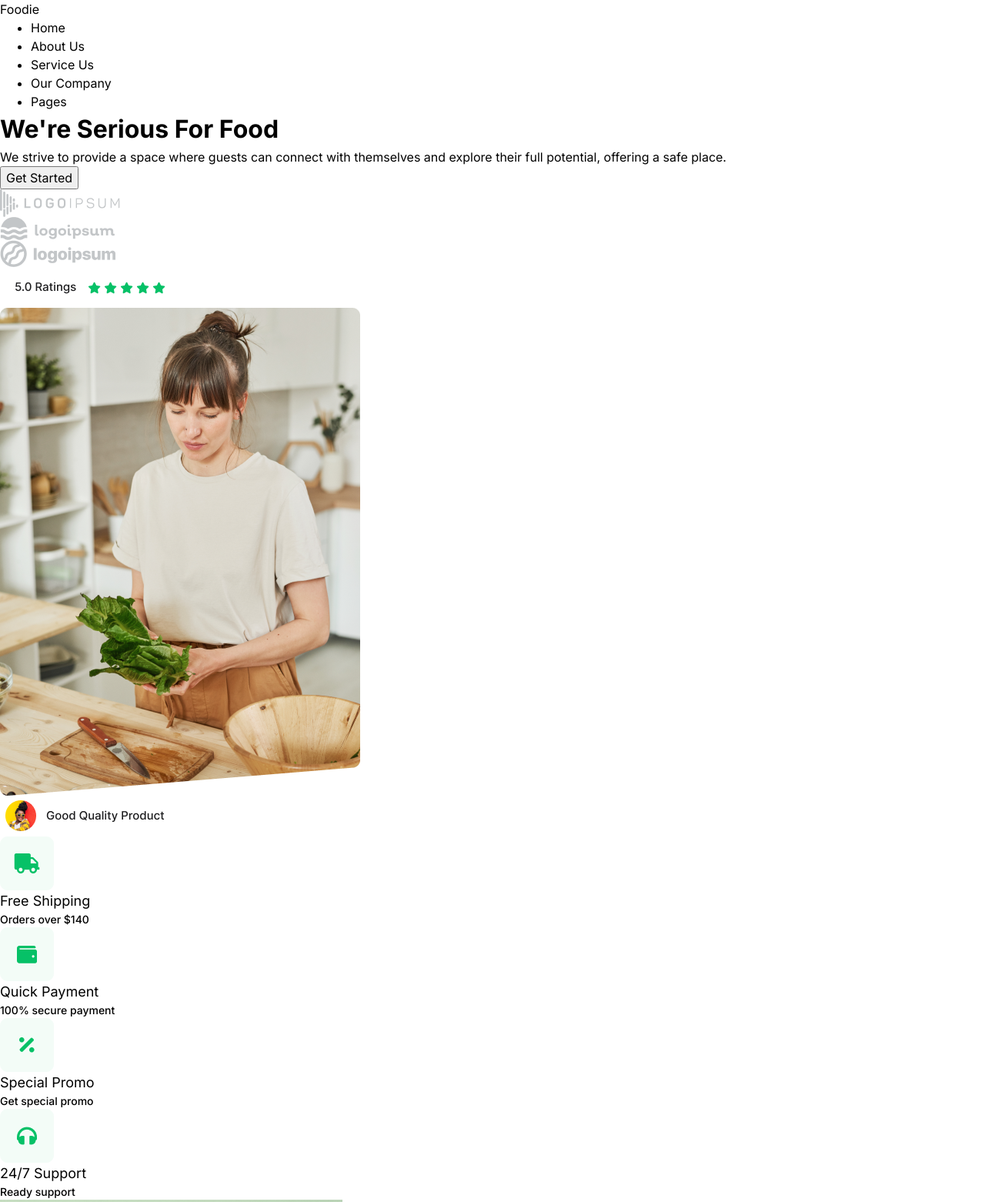
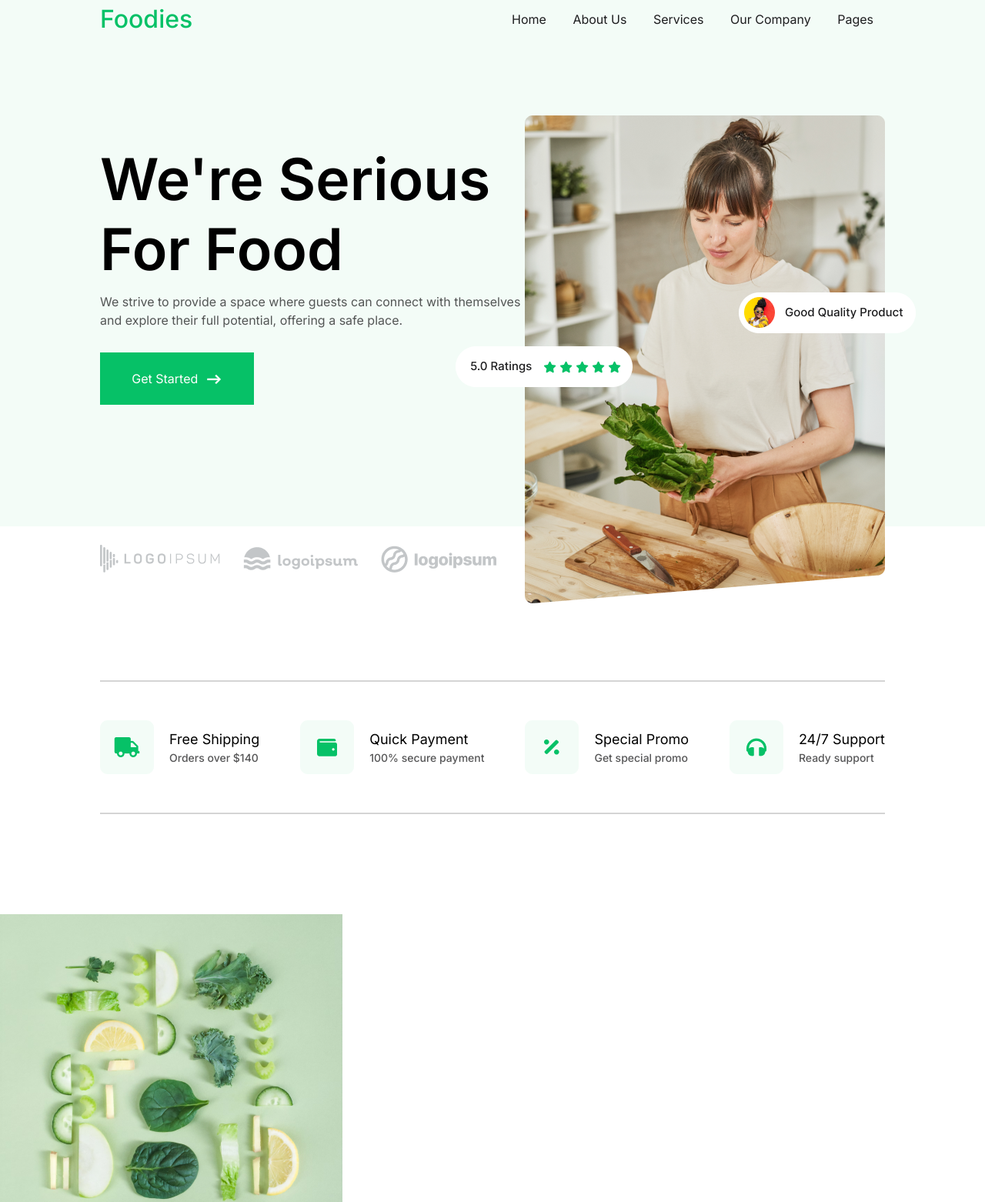
Before and after one commit to Coder-Sadik/foodie, a plain HTML site: page index.html in a window 1280 px wide. Shown: the top 1562 px of the page at 77% size. Drawn offline with Linux system fonts and the light colour scheme.

Commit message:
designed till services section

```diff
--- a/index.html
+++ b/index.html
@@ -16,24 +16,22 @@
 	</head>
 	<body>
 		<!-- Nav Bar -->
-		<nav class="navbar">
+		<nav class="navbar px-130">
 			<div class="logo">
-				<p class="logo">Foodie</p>
+				<p class="logo">Foodies</p>
 			</div>
 			<div class="navlist">
-				<ul>
-					<li>Home</li>
-					<li>About Us</li>
-					<li>Service Us</li>
-					<li>Our Company</li>
-					<li>Pages</li>
-				</ul>
+				<a href="#home" class="navLink">Home</a>
+				<a href="#about" class="navLink">About Us</a>
+				<a href="#services" class="navLink">Services</a>
+				<a href="#company" class="navLink">Our Company</a>
+				<a href="#pages" class="navLink">Pages</a>
 			</div>
 		</nav>
 		<!-- hero section  -->
-		<header class="hero-container">
+		<header class="hero-container px-130">
 			<div class="hero-left">
-				<h1>We're Serious For Food</h1>
+				<h1 class="h1">We're Serious For Food</h1>
 				<p class="text-regular">
 					We strive to provide a space where guests can connect with themselves
 					and explore their full potential, offering a safe place.
@@ -52,7 +50,7 @@
 			</div>
 		</header>
 		<!-- services section  -->
-		<div class="services">
+		<div class="services mx-130">
 			<div class="service">
 				<img src="./Images/features/delivery-icon.png" alt="icon wallet" />
 				<div class="service-text">
--- a/style.css
+++ b/style.css
@@ -1,8 +1,16 @@
 @import url("https://fonts.googleapis.com/css2?family=Inter:opsz,wght@14..32,100..900&display=swap");
+
+:root {
+	--green: #06c167;
+	--black: #1d1d1f;
+	--gray: rgba(29, 29, 31, 0.75);
+}
 
 .text-regular {
 	font-size: 16px;
 	font-weight: 400;
+	color: rgba(29, 29, 31, 0.75);
+	margin: 10px 0px;
 }
 .text-mini {
 	font-size: 14px;
@@ -12,7 +20,140 @@
 	font-size: 18px;
 	font-weight: 400;
 }
-
+.btn {
+	width: 200px;
+	height: 68px;
+	background-color: var(--green);
+	border: none;
+	color: rgba(255, 255, 255, 1);
+	margin: 20px 0px;
+	transition: 0.3s ease-out;
+}
+.btn::after {
+	content: "-->";
+	margin-left: 10px;
+	font-weight: 900;
+}
+.btn:hover {
+	background-color: #06c167d0;
+	cursor: pointer;
+}
+.mx-130 {
+	margin: 130px 130px;
+}
+.px-130 {
+	padding: 0px 130px;
+}
 body {
 	font-family: "Inter", sans-serif;
+	min-height: 100vh;
 }
+
+/* navbar */
+.navbar {
+	display: flex;
+	justify-content: space-between;
+	align-items: center;
+	position: sticky;
+	top: 0;
+	background-color: rgba(243, 252, 247, 1);
+	height: 50px;
+	z-index: 99;
+}
+
+.navlist a {
+	text-decoration: none;
+	color: var(--black);
+	padding: 10px 15px;
+	border: none;
+	position: relative;
+	transition: 0.3s;
+}
+
+.navlist a::after {
+	content: "";
+	position: absolute;
+	left: 50%;
+	bottom: 0;
+	border-radius: 50%;
+	background-color: var(--green);
+}
+.navlist a:hover,
+.navlist a.active {
+	color: var(--green);
+}
+
+.navlist a:hover::after,
+.navlist a.active::after {
+	color: #06c167;
+	height: 6px;
+	width: 6px;
+}
+
+.logo {
+	color: var(--green);
+	font-size: 32px;
+	font-weight: 500;
+}
+/* hero section  */
+.hero-container {
+	display: flex;
+	align-items: center;
+	justify-content: space-between;
+
+	background-color: rgba(243, 252, 247, 1);
+	position: relative;
+}
+.h1 {
+	font-size: 75px;
+	font-weight: 600;
+	line-height: 90.77px;
+}
+
+.hero-left {
+	max-width: 550px;
+}
+
+.brand-logos {
+	display: flex;
+	align-items: center;
+	justify-content: space-between;
+	gap: 30px;
+	position: absolute;
+	bottom: -60px;
+}
+
+.hero-right {
+	position: relative;
+	bottom: -100px;
+}
+.hero-right img:last-child {
+	position: absolute;
+	top: 230px;
+	right: -40px;
+}
+.hero-right img:first-child {
+	position: absolute;
+	top: 300px;
+	left: -90px;
+}
+
+/* services */
+.services {
+	margin-top: 200px;
+	display: flex;
+	justify-content: space-between;
+	align-items: center;
+	border-top: 2px solid rgba(112, 112, 112, .3);
+	border-bottom: 2px solid rgba(112, 112, 112, .3);
+	padding: 50px 0px;
+}
+.service {
+	display: flex;
+	align-items: center;
+	justify-content: center;
+	gap: 20px;
+}
+.service p:last-child {
+	color: var(--gray);
+}
```
